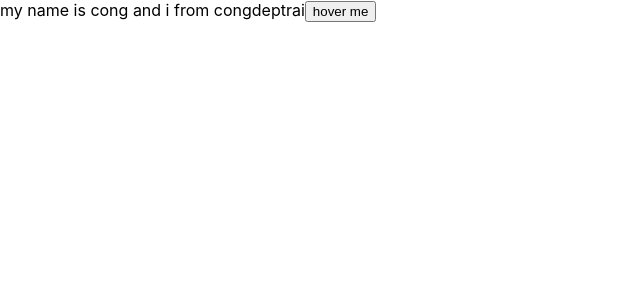
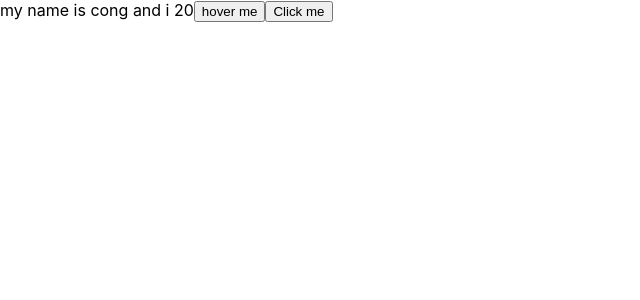
Before and after one commit to congdeptrai13/react-ultimate, a React (Create React App) app: page / in a window 1280 px wide. Shown: the top 300 px of the page, without its empty margins (0-640 px from the left). Built offline with nearby package versions, Linux system fonts and the light colour scheme.

Commit message:
video 20

```diff
--- a/src/components/MyComponent.js
+++ b/src/components/MyComponent.js
@@ -9,18 +9,21 @@ class MyComponent extends React.Component {
     age: 20
   };
   handleClick(event) {
-    // console.log(">> click me my button");
-
+    this.setState({
+      name: "eric",
+      age: Math.floor((Math.random() * 100) + 1),
+    })
   }
   handleOnMouseOver(event) {
-    console.log(event.pageX)
+    // console.log(event.pageX)
   }
   //JSX
   render() {
     return (
       <div>
-        my name is {this.state.name} and i from {this.state.address}
+        my name is {this.state.name} and i {this.state.age}
         <button onMouseOver={this.handleOnMouseOver}>hover me</button>
+        <button onClick={(event) => { this.handleClick(event) }}>Click me</button>
       </div >
     );
   }
```
